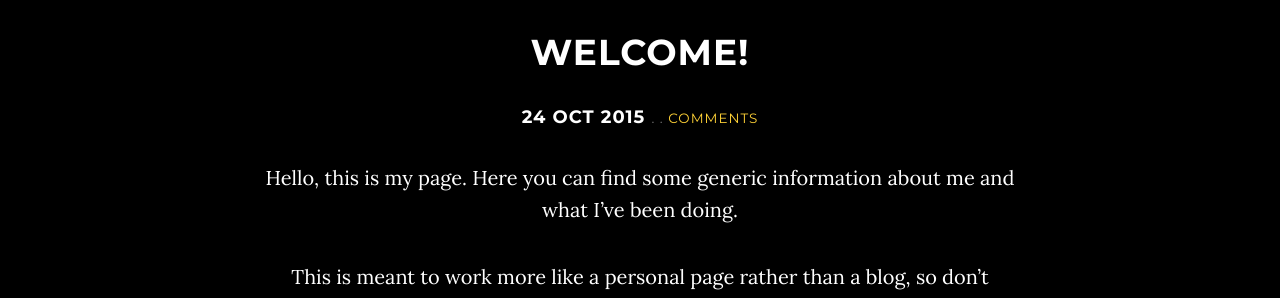
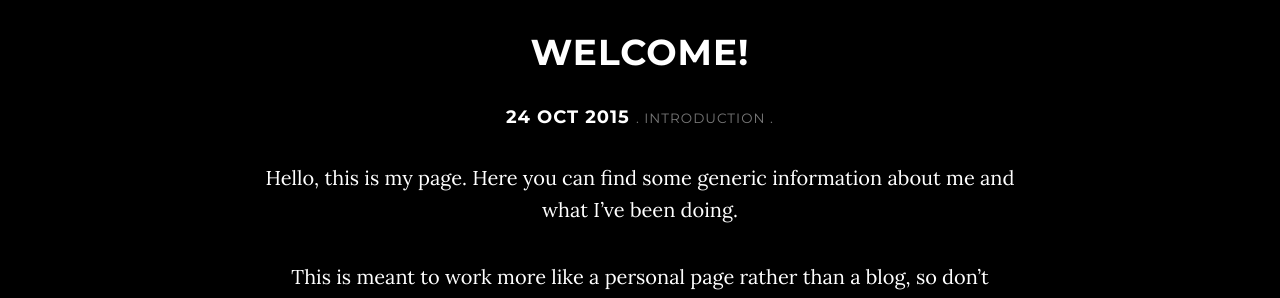
Before and after one commit to mlopes/mlopes.github.io, a Jekyll site: the page built from _posts/2015-10-24-welcome.markdown, in a window 1280 px wide and 900 px high. Shown: the part 217-515 px from the top of the window. Built offline with Jekyll 4.4.1, drawn with Linux system fonts in a browser that asks for light colours; nearby versions of some CDN libraries.

Commit message:
Remove comments

```diff
--- a/_includes/latest-post.html
+++ b/_includes/latest-post.html
@@ -11,7 +11,6 @@
         <h4> <strong> {{ post.date | date_to_string }} </strong>
           <small>. {{ post.category }} .</small>
           <strong> <a href="{{site.baseurl}}{{ post.url }}">{{post.title}} </a> </strong>
-          <small> <a href="{{site.baseurl}}{{post.url}}#disqus_thread">Comments</a></small>
         </h4>
 
         {{ post.content | truncatewords: site.post-preview-words | strip_html | markdownify }}
--- a/_layouts/blog.html
+++ b/_layouts/blog.html
@@ -17,7 +17,7 @@
         {{ page.content | markdownify }}
 
         {% for post in paginator.posts %}
-          <h4 align="left"><strong>{{ post.date | date_to_string }}</strong> <small>. {{ post.category }} .</small> <a href="{{site.baseurl}}{{post.url}}"> <strong>{{ post.title }} </strong> </a> <small><a href="{{site.baseurl}}{{post.url}}#disqus_thread">Comments</a></small></h4>
+          <h4 align="left"><strong>{{ post.date | date_to_string }}</strong> <small>. {{ post.category }} .</small> <a href="{{site.baseurl}}{{post.url}}"> <strong>{{ post.title }} </strong> </a></h4>
         {% endfor %}
 
         {% include pagination.html %}
--- a/_layouts/post.html
+++ b/_layouts/post.html
@@ -16,7 +16,7 @@
 
           <h1><strong>{{ page.title }}</strong></h1>
           <h4><strong>{{ page.date | date_to_string }}</strong>
-            <small> . {{ page.category }} . <a href="{{site.baseurl}}{{page.url }}#disqus_thread">Comments</a>
+            <small> . {{ page.category }} .
             {% for tag in page.tags %}
               <a href="{{site.baseurl}}/tags/{{tag}}.html">#{{ tag }}</a>
             {% endfor %}
@@ -26,8 +26,6 @@
           {{ page.content | markdownify }}
 
           {% include share.html %}
-
-          {% include comments.html %}
 
         </div>
       </div>
--- a/_layouts/tag.html
+++ b/_layouts/tag.html
@@ -22,7 +22,7 @@
 
               {% for post in site.posts %}
                 {% if post.tags contains tag %}
-                  <h4 align="left"><strong>{{ post.date | date_to_string }}</strong> <small>. {{ post.category }} .</small> <a href="{{site.baseurl}}{{ post.url }}"> <strong>{{ post.title }} </a> </strong> <small><a href="{{site.baseurl}}{{post.url}}#disqus_thread">Comments</a></small></h4>
+                  <h4 align="left"><strong>{{ post.date | date_to_string }}</strong> <small>. {{ post.category }} .</small> <a href="{{site.baseurl}}{{ post.url }}"> <strong>{{ post.title }} </a> </strong></h4>
                 {% endif %}
               {% endfor %}
 
--- a/_posts/2015-10-24-welcome.markdown
+++ b/_posts/2015-10-24-welcome.markdown
@@ -2,7 +2,7 @@
 layout: post
 title:  "Welcome!"
 date:   2015-10-24 18:21:00
-categories: introduction
+category: introduction
 ---
 Hello, this is my page. Here you can find some generic information about me and what I've been doing.
 
```
